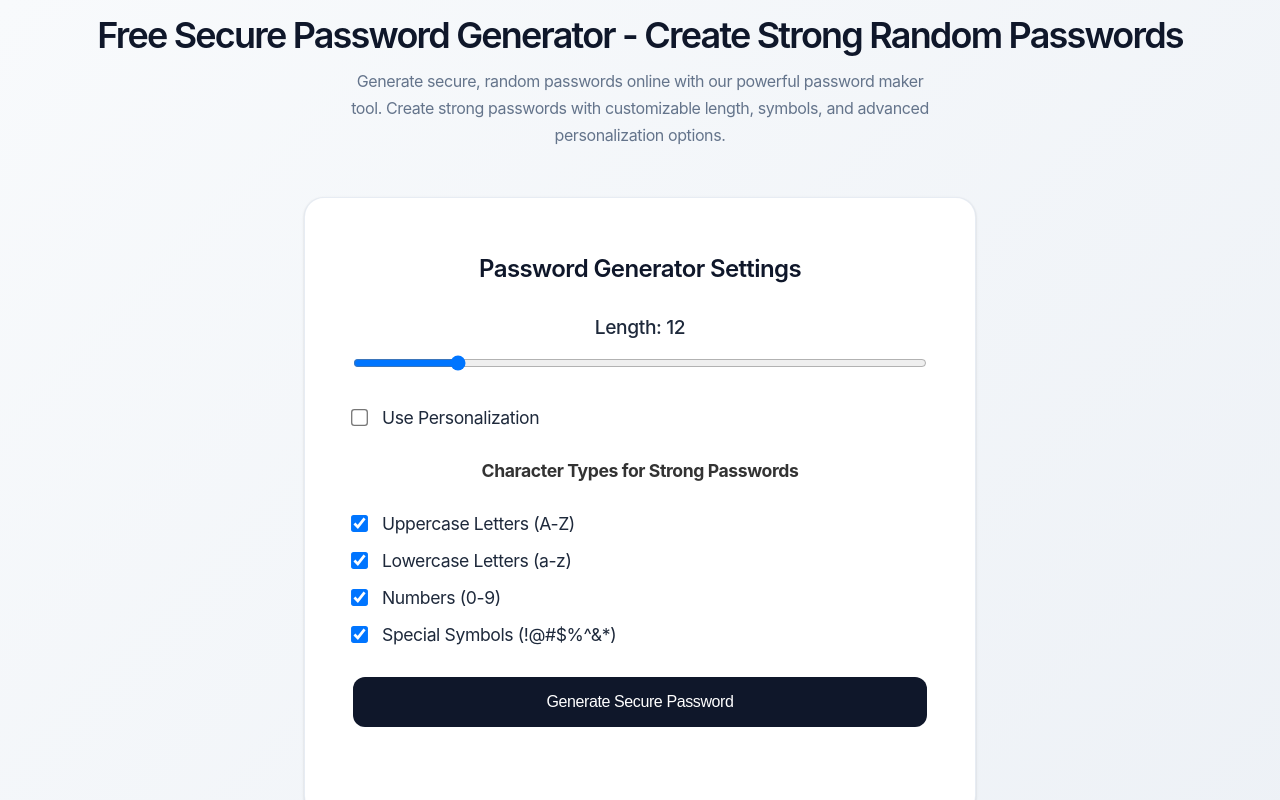
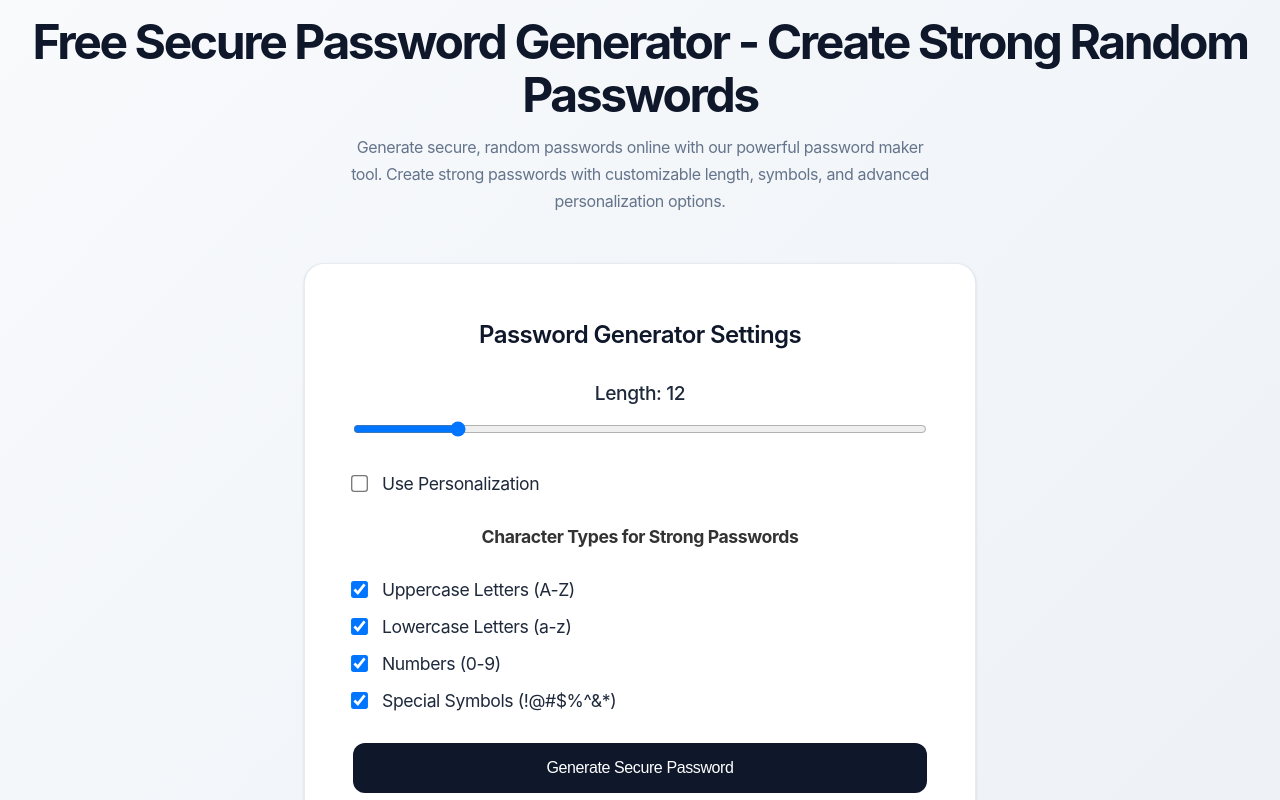
Before and after one commit to muiznaveedrana/passwordgen, a React (Vite) app: page / in a window 1280 px wide. Shown: the top 800 px of the page. Built offline with nearby package versions, Linux system fonts and the light colour scheme.

Commit message:
update title

```diff
--- a/src/index.css
+++ b/src/index.css
@@ -33,8 +33,7 @@ body {
 }
 
 .title {
-  font-size: 2.25rem;
-  font-weight: 600;
+  font-size: 3rem;
   margin-bottom: 0.75rem;
   color: #0f172a;
   line-height: 1.1;
```
